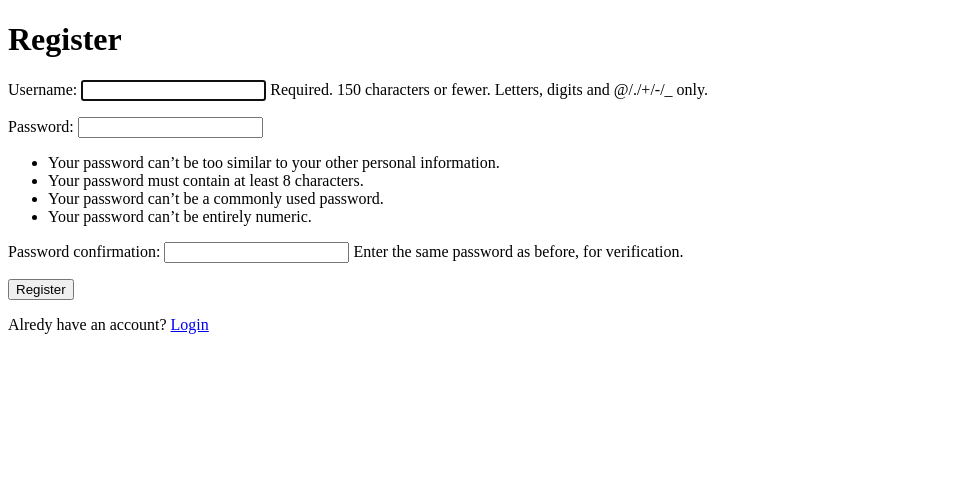
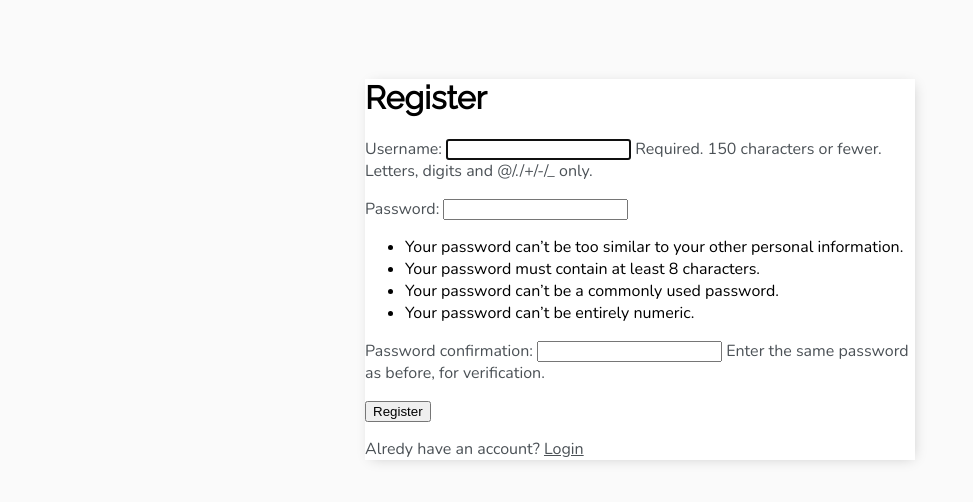
Before and after one commit to teredet/ToDo, a Django app: page /register in a window 1280 px wide. Shown: the top 502 px of the page, without its empty margins (0-973 px from the left). Run offline with Django 3.2, Linux system fonts and the light colour scheme.

Commit message:
Added basic styles for the main template

```diff
--- a/base/templates/base/main.html
+++ b/base/templates/base/main.html
@@ -5,6 +5,39 @@
         <meta http-equiv="X-UA-Compatible" content="IE=edge">
         <meta name="viewport" content="width=device-width, initial-scale=1.0">
         <title>ToDo</title>
+        <link rel="preconnect" href="https://fonts.gstatic.com">
+        <link href="https://fonts.googleapis.com/css2?family=Nunito:wght@200&display=swap" rel="stylesheet">
+        <link href="https://fonts.googleapis.com/css2?family=Raleway&display=swap" rel="stylesheet">
+
+        <style>
+            body {
+                background-color: #fafafa;
+                font-family: 'Nunito', sans-serif;
+                padding-top: 50px;
+            }
+
+            h1,
+            h2,
+            h3,
+            h4,
+            h5,
+            h6 {
+                font-family: 'Raleway', sans-serif;
+            }
+
+            a,
+            p {
+                color: #4b5156
+            }
+
+            .conteiner {
+                max-width: 550px;
+                margin: auto;
+                background-color: #fff;
+                -webkit-box-shadow: 2px 2px 13px -4px rgba(0, 0, 0, 0.21);
+                box-shadow: 2px 2px 13px -4px rgba(0, 0, 0, 0.21);
+            }
+        </style>
 
     </head>
     <body>
```
Also changed, not shown: db.sqlite3.
